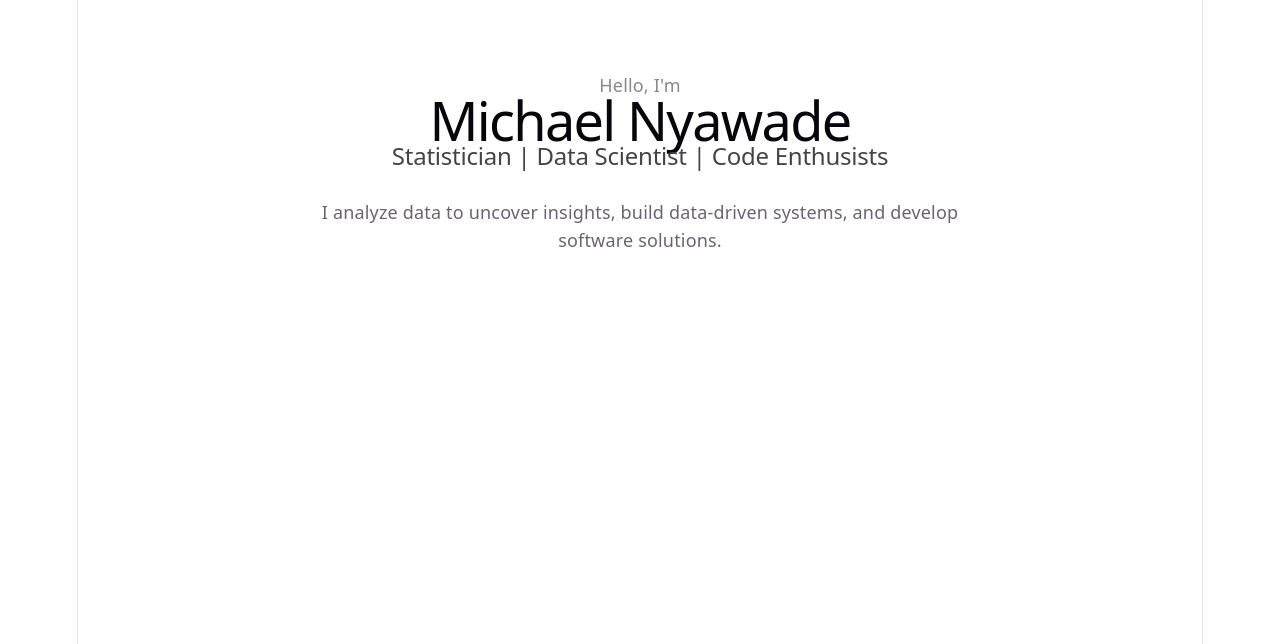
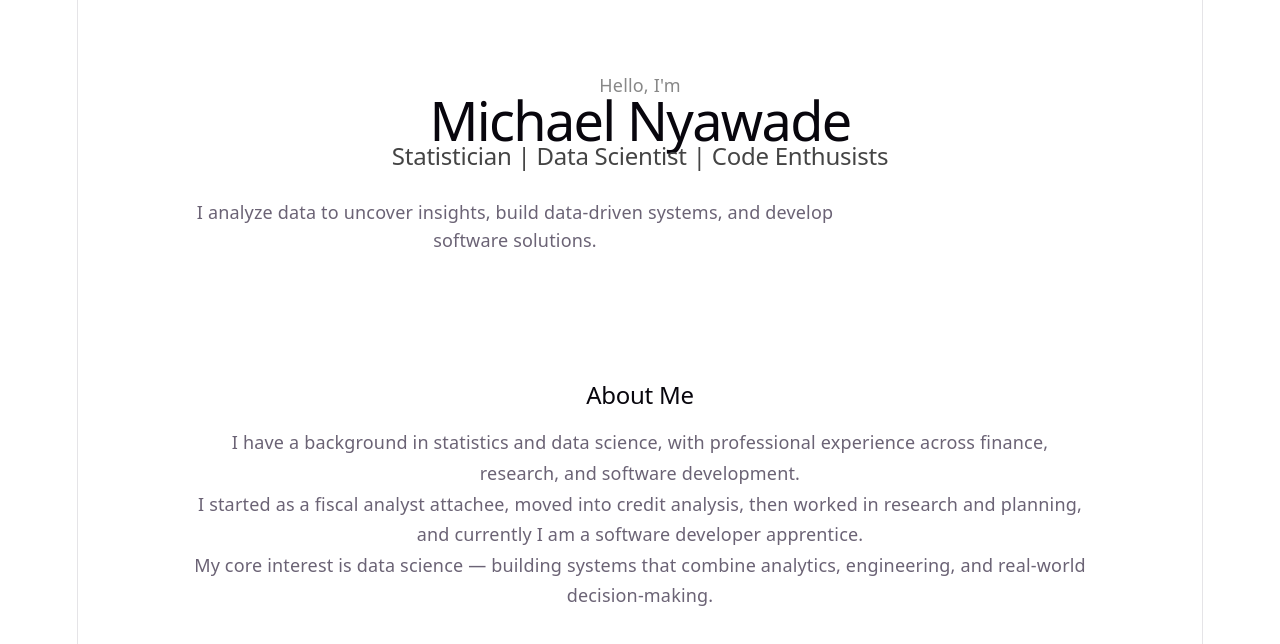
Before and after one commit to Michael-Nyawade/Michael-Nyawade.github.io, a React (Vite) app: page / in a window 1280 px wide. Shown: the top 644 px of the page. Built offline with nearby package versions, Linux system fonts and the light colour scheme.

Commit message:
Added About section with professional background narrative

```diff
--- a/src/App.jsx
+++ b/src/App.jsx
@@ -1,10 +1,12 @@
 import Hero from "./sections/Hero";
+import About from "./sections/About";
 import Container from "./components/Container";
 
 function App() {
   return (
     <Container>
       <Hero />
+      <About />
     </Container>
   );
 }
--- /dev/null
+++ b/src/sections/About.jsx
@@ -0,0 +1,23 @@
+export default function About() {
+  return (
+    <section style={{ padding: "3rem 0" }}>
+      <h2>About Me</h2>
+
+      <p style={{ lineHeight: 1.7, marginTop: "1rem" }}>
+        I have a background in statistics and data science, with professional
+        experience across finance, research, and software development.
+      </p>
+
+      <p style={{ lineHeight: 1.7 }}>
+        I started as a fiscal analyst attachee, moved into credit analysis,
+        then worked in research and planning, and currently I am a software
+        developer apprentice.
+      </p>
+
+      <p style={{ lineHeight: 1.7 }}>
+        My core interest is data science — building systems that combine
+        analytics, engineering, and real-world decision-making.
+      </p>
+    </section>
+  );
+}
```
